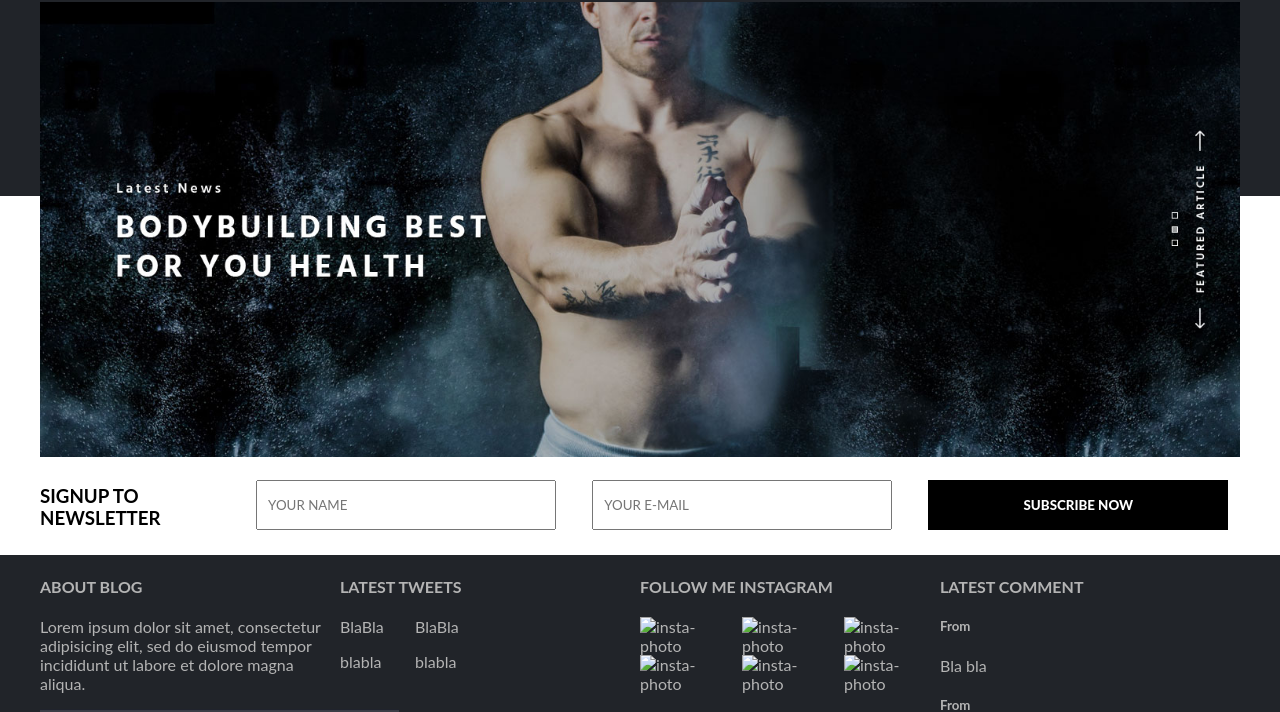
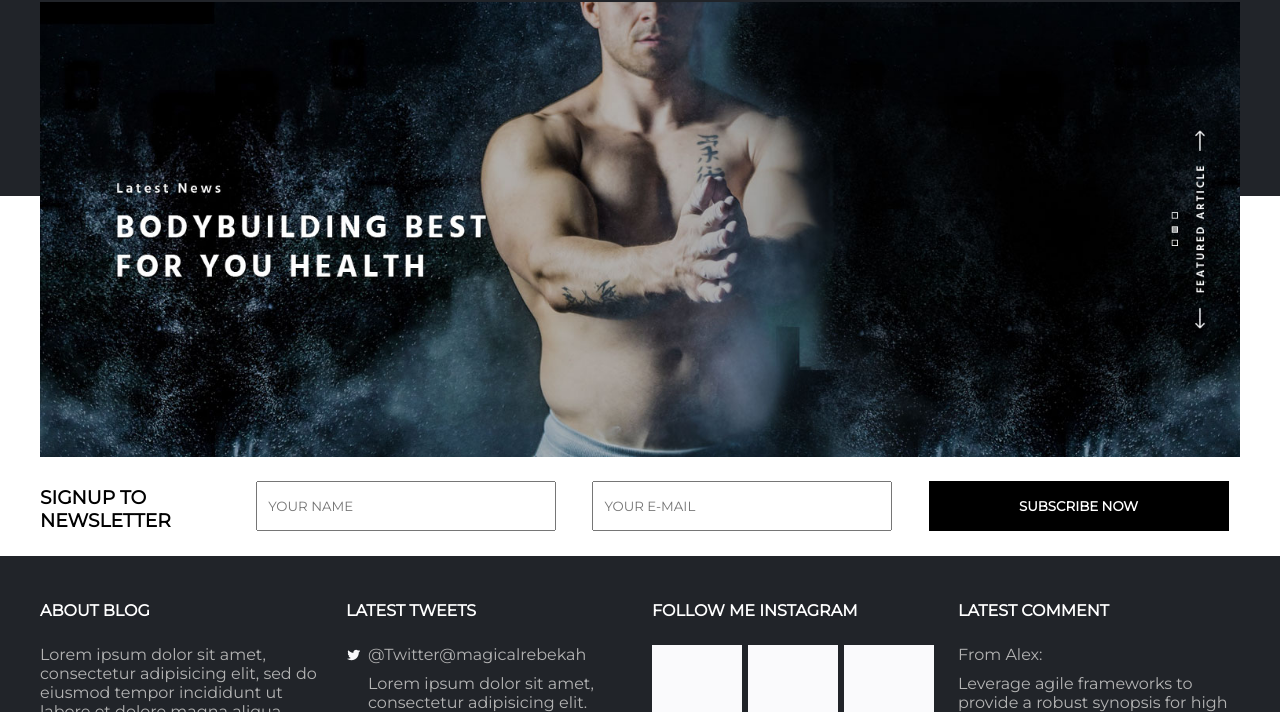
Before and after one commit to miedzyslowami/Blog_psd, a website built with webpack: page index.html in a window 1280 px wide. Shown: the part 88-800 px from the top of the page. Built offline with nearby package versions, Linux system fonts and the light colour scheme.

Commit message:
footer styled

```diff
--- a/index.html
+++ b/index.html
@@ -10,6 +10,7 @@
   <meta property="og:description"        content="Blog about healthy lifestyle" />
   <meta property="og:image"              content="http://res.cloudinary.com/miedzyslowamicode/image/upload/v1507725376/Meta_images/body_buliding.jpg" />
   <title>Decoblog</title>
+  <link href="https://fonts.googleapis.com/css?family=Montserrat" rel="stylesheet">
   <link href='css/style.css' rel='stylesheet' type='text/css'>
 </head>
 <body>
@@ -65,16 +66,17 @@
         </li>
         <li>
           <h4>Latest tweets</h4>
-          <ul>
-            <li class='tw'>BlaBla
+          <ul class='latest_tweets'>
+            <li class='tw'>
+              @Twitter@magicalrebekah
               <p>
-                blabla
+                Lorem ipsum dolor sit amet, consectetur adipisicing elit.
               </p>
             </li>
             <li class='tw'>
-              BlaBla
+              @Twitter@magicalrebekah
               <p>
-                blabla
+              Sed do eiusmod tempor incididunt ut labore et dolore magna aliqua.
               </p>
             </li>
           </ul>
@@ -83,34 +85,34 @@
             <h4>Follow me instagram</h4>
             <ul class='insta_photos'>
               <li>
-                <img src='' alt='insta-photo'/ >
+                <img src='./images/insta-photo_03.jpg' alt='insta-photo'/ >
               </li>
               <li>
-                <img src='' alt='insta-photo'/ >
+                <img src='./images/insta-photo_03.jpg' alt='insta-photo'/ >
               </li>
               <li>
-                <img src='' alt='insta-photo'/ >
+              <img src='./images/insta-photo_03.jpg' alt='insta-photo'/ >
               </li>
               <li>
-                <img src='' alt='insta-photo'/ >
+                <img src='./images/insta-photo_03.jpg' alt='insta-photo'/ >
               </li>
               <li>
-                <img src='' alt='insta-photo'/ >
+                <img src='./images/insta-photo_03.jpg' alt='insta-photo'/ >
               </li>
               <li>
-                <img src='' alt='insta-photo'/ >
+                <img src='./images/insta-photo_03.jpg' alt='insta-photo'/ >
               </li>
             </ul>
         </li>
         <li>
             <h4>Latest comment</h4>
-            <h5>From</h5>
+            <h5>From Alex:</h5>
             <p>
-              Bla bla
+              Leverage agile frameworks to provide a robust synopsis for high level overviews.
             </p>
-            <h5>From</h5>
+            <h5>From Jhon Doe:</h5>
             <p>
-              Bla bla
+              Capitalize on low hanging fruit to identify a ballpark value added activity to beta test.
             </p>
         </li>
       </ul>
--- a/scss/_footer.scss
+++ b/scss/_footer.scss
@@ -2,21 +2,56 @@
 footer{
     background: #{$mainColor};
     ul{
+        padding:20px 0;
       li{
         float: left;
-        width: 25%;
+        width: 23.5%;
         list-style-type: none;
+        box-sizing: border-box;
+        p{
+            margin-top: 10px;
+        }
+
+        &:nth-of-type(2),&:nth-of-type(3),&:nth-of-type(4){
+            margin-left: 2%;
+        }
         h4{
             text-transform: uppercase;
+            color:nth($pallete,2);
+            margin: 25px 0;
         }
+        img{
+            width: 100%;
+        }
+        .latest_tweets{
+            padding:0;
+            .tw{
+                list-style-type: url('../images/tw-icon.png');
+                clear:both;
+                width: 100%;
+                padding-left: 22px;
+                background: url(../images/tw-icon.png) no-repeat -6px -6px;
+            }
+        }
+
         .insta_photos{
+            padding:0;
             li{
+                margin:0;
                 width:32%;
                 &:nth-of-type(2),&:nth-of-type(5){
                     margin:0 2%;
                 }
             }
         }
+
+            h5{
+                padding: 0;
+                margin: 0;
+                font-size: 1rem;
+                font-weight: normal;
+            }
+
       }
       &:after{
         content:'';
--- a/scss/_variables.scss
+++ b/scss/_variables.scss
@@ -3,4 +3,4 @@ $mainColorHx:'#212429';
 $pageBackground:'white';
 $mainFontColor:'#b4b4b4';
 $pallete:#b4b4b4,white,black;
-$fontFamily:'Lato';
+$fontFamily:'Montserrat';
```
Also changed, not shown: css/style.css, images/Menu Icon.png (added), images/insta-photo_03.jpg (added), images/tw-icon.png (added).
